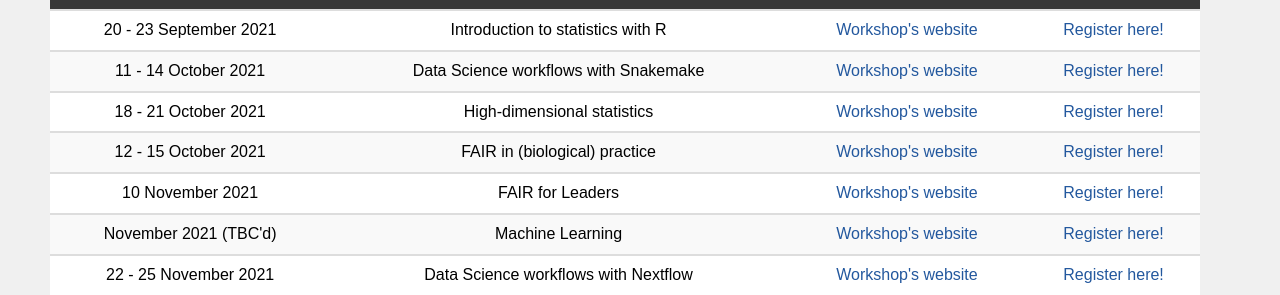
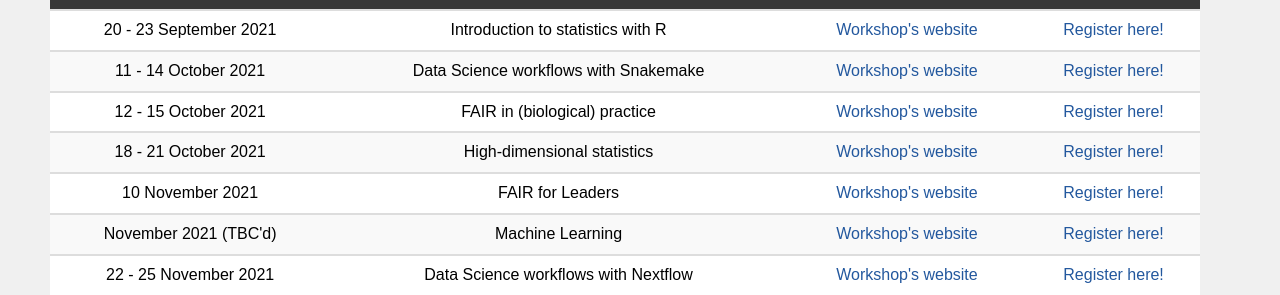
Before and after one commit to edcarp/Ed-DaSH, a Jekyll site: the page built from workshops.md, in a window 1280 px wide. Shown: the part 595-890 px from the top of the page. Built offline with Jekyll 4.4.1, drawn with Linux system fonts in a browser that asks for light colours; nearby versions of some CDN libraries.

Commit message:
Change table order

```diff
--- a/workshops.md
+++ b/workshops.md
@@ -16,18 +16,18 @@
   end_date: 2021-10-14
   website: https://edcarp.github.io/2021-10-11_ed-dash_workflows-snakemake/
   registration: https://www.epay.ed.ac.uk/conferences-and-events/college-of-medicine-and-veterinary-medicine/school-of-molecular-genetic-and-population-health-sciences/igmm/data-science-workflows-with-snakemake
+- title: "FAIR in (biological) practice"
+  when: 12 - 15 October 2021
+  start_date: 2021-10-12
+  end_date: 2021-10-15
+  website: https://edcarp.github.io/2021-10-12_ed-dash_fair-bio-practice/
+  registration: https://www.epay.ed.ac.uk/conferences-and-events/college-of-medicine-and-veterinary-medicine/school-of-molecular-genetic-and-population-health-sciences/igmm/fair-in-bio-practice
 - title: "High-dimensional statistics"
   when: 18 - 21 October 2021
   start_date: 2021-10-18
   end_date: 2021-10-21
   website: https://edcarp.github.io/2021-10-18_ed-dash_high-dimensional-stats/
   registration: https://www.epay.ed.ac.uk/conferences-and-events/college-of-medicine-and-veterinary-medicine/school-of-molecular-genetic-and-population-health-sciences/igmm/highdimensional-statistics
-- title: "FAIR in (biological) practice"
-  when: 12 - 15 October 2021
-  start_date: 2021-10-12
-  end_date: 2021-10-15
-  website: https://edcarp.github.io/2021-10-12_ed-dash_fair-bio-practice/
-  registration: https://www.epay.ed.ac.uk/conferences-and-events/college-of-medicine-and-veterinary-medicine/school-of-molecular-genetic-and-population-health-sciences/igmm/fair-in-bio-practice
 - title: "FAIR for Leaders"
   when: 10 November 2021
   start_date: 2021-11-10
```
